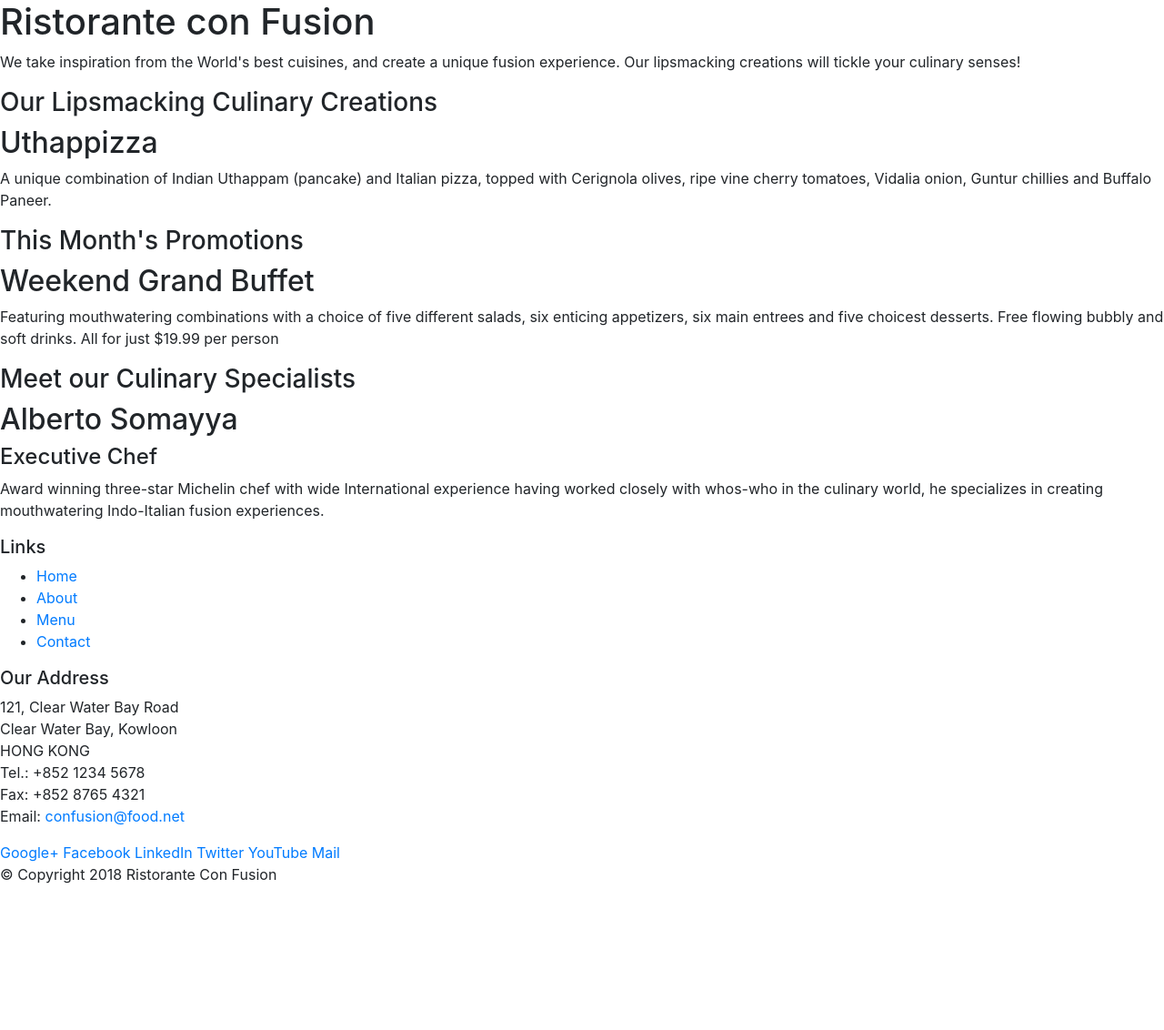
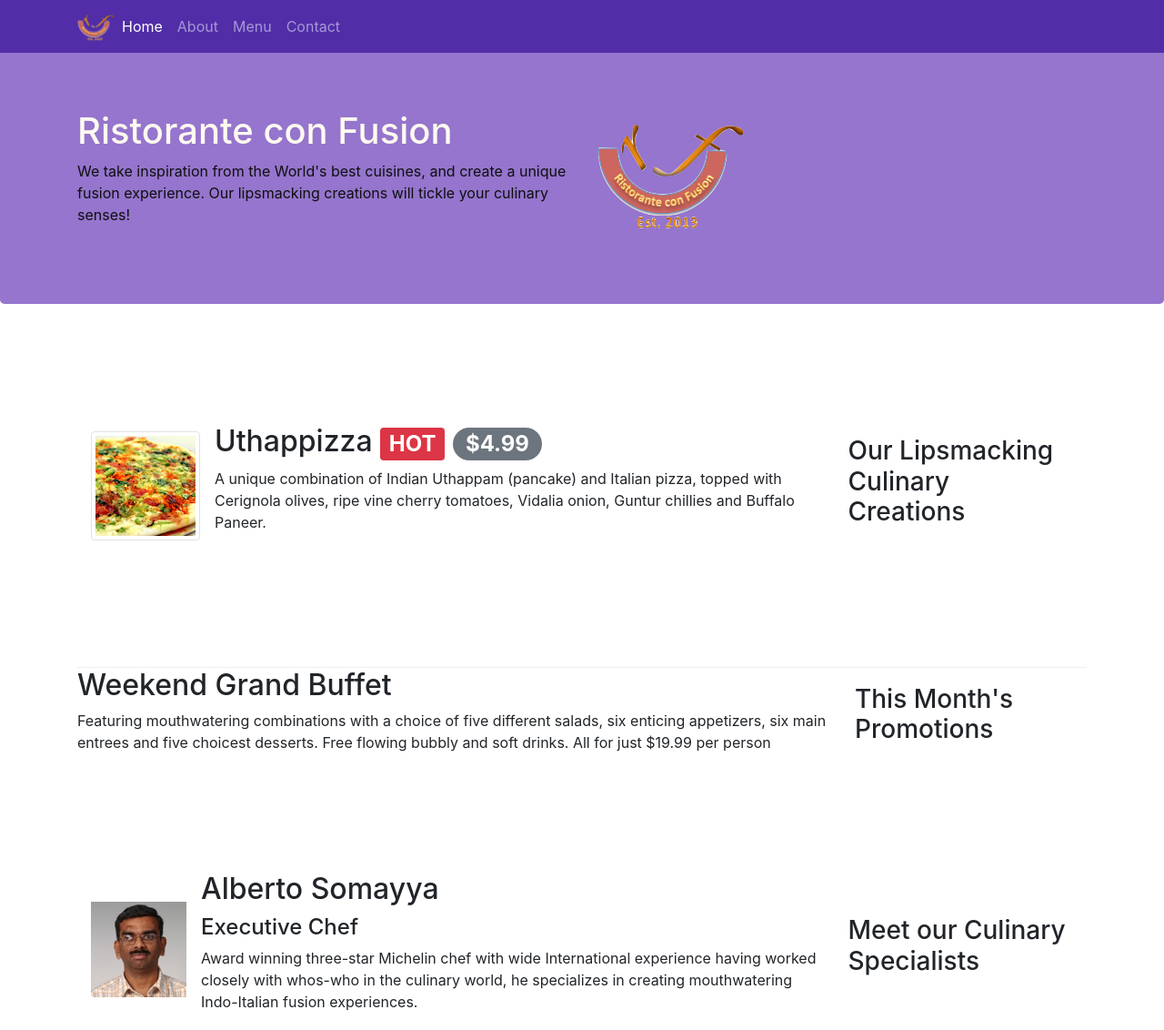
Before and after one commit to hossain-shahrier/Ristornate-con-fusion, a website: page index.html in a window 1280 px wide. Shown: the top 1132 px of the page at 91% size. Before the commit the page ends 989 px from the top, so only its background shows below. Drawn offline with nearby package versions, Linux system fonts and the light colour scheme.

Commit message:
NEW COMMIT

```diff
--- /dev/null
+++ b/css/aboutusStyle.css
@@ -0,0 +1,21 @@
+.jumbotron{
+    padding: 70px 30px 70px 30px;
+    margin: 0px auto;
+    background-color: #9575cd;
+    color: floralwhite;
+}
+.row-header{
+    margin: 0px auto;
+    padding: 0px auto;
+}
+.row-content{
+    margin: 0px auto;
+    padding: 50px 0px 50px 0px;
+    border-bottom: 1px ridge;
+    min-height: 400px;
+}
+.footer{
+    background-color: #D1C4E9;
+    margin:0px auto;
+    padding: 20px 0px 20px 0px;
+}
--- /dev/null
+++ b/css/style.css
@@ -0,0 +1,43 @@
+.row-header{
+    margin: 0px auto;
+    padding: 0px auto;
+}
+.row-content{
+    margin: 0px auto;
+    padding: 50px 0px 50px 0px;
+    border-bottom: 1px ridge;
+    min-height: 400px;
+}
+.footer{
+    background-color: #9575cd;
+    color: floralwhite;
+    margin: 0px auto;
+    padding: 20px 0px 20px 0px;
+}
+.jumbotron{
+    padding: 70px 30px 70px 30px;
+    margin: 0px auto;
+    background-color: #9575cd;
+    color: floralwhite;
+}
+.address{
+    font-size: 80%;
+    margin: 0px;
+    color: #0f0f0f;
+}
+.text-color{
+    color: blanchedalmond;
+}
+.text-another-color{
+    color:#0f0f0f;
+}
+body{
+    padding: 50px 0px 0px 0px;
+    z-index: 0px;
+}
+.navbar-dark{
+    background-color: #512DA8;
+}
+.navbar-nav{
+
+}
--- a/index.html
+++ b/index.html
@@ -9,94 +9,136 @@
 
         <!-- Bootstrap CSS -->
         <link rel="stylesheet" href="node_modules/bootstrap/dist/css/bootstrap.min.css">
+        <link rel="stylesheet" href="node_modules/font-awesome/css/font-awesome.min.css">
+        <link rel="stylesheet" href="node_modules/bootstrap-social/bootstrap-social.css">
+        <link rel="stylesheet" href="css/style.css">
     <title>Ristorante Con Fusion</title>
 </head>
 
 <body>
+    <nav class="navbar navbar-dark navbar-expand-sm fixed-top">
+        <div class="container">
+            <button class="navbar-toggler" type="button" data-toggle="collapse" data-target="#navbar">
+                <span class="navber-toggler-icon"></span>
+            </button>
+            <a class="navbar-brand mr-auto" href="#">
+                <img src="img/logo.png" height="30" width="41">
+            </a>
+            <div class="collapse navbar-collapse" id="navbar">
+            <ul class="navbar-nav mr-auto">
+                <li class="nav-items active">
+                    <a class="nav-link" href="#">  Home</a>
+                </li>
+                <li class="nav-items">
+                    <a class="nav-link" href="./aboutus.html"><span class=""></span> About</a>
+                </li>
+                <li class="nav-items">
+                    <a class="nav-link" href="#"><span class=""></span> Menu</a>
+                </li>
+                <li class="nav-items">
+                    <a class="nav-link" href="./contactus.html"><span class=""></span> Contact</a>
+                </li>
+            </div>
+            </ul>
+        </div>
+    </nav>
 
-    <header>
-        <div>
-            <div>
-                <div>
+    <header class="jumbotron">
+        <div class="container">
+            <div class="row row-hearder">
+                <div class="col-12 col-sm-6">
                     <h1>Ristorante con Fusion</h1>
-                    <p>We take inspiration from the World's best cuisines, and create a unique fusion experience. Our lipsmacking creations will tickle your culinary senses!</p>
+                    <p class="text-another-color">We take inspiration from the World's best cuisines, and create a unique fusion experience. Our lipsmacking creations will tickle your culinary senses!</p>
                 </div>
-                <div>
+                <div class="col-12 col-sm align-self-center">
+                    <img src="img/logo.png" class="img-fluid">
                 </div>
             </div>
         </div>
     </header>
 
-    <div>
-        <div>
-            <div>
+    <div class="container">
+        <div class="row row-content align-items-center">
+            <div class="col-12 col-sm-4 order-sm-last col-md-3">
                 <h3>Our Lipsmacking Culinary Creations</h3>
             </div>
-            <div>
-                <h2>Uthappizza</h2>
-                <p>A unique combination of Indian Uthappam (pancake) and Italian pizza, topped with Cerignola olives, ripe vine cherry tomatoes, Vidalia onion, Guntur chillies and Buffalo Paneer.</p>
+            <div class="col col-sm order-sm-first col-md">
+                <div class="media">
+                    <img class="d-flex mr-3 img-thumbnail align-self-center" src="img/uthappizza.png" alt="uthappizza">
+                    <div class="media-body">
+                        <h2 class="">Uthappizza <span class="badge badge-danger">HOT</span> <span class="badge badge-pill badge-secondary">$4.99</span></h2>
+                         <p>A unique combination of Indian Uthappam (pancake) and Italian pizza, topped with Cerignola olives, ripe vine cherry tomatoes, Vidalia onion, Guntur chillies and Buffalo Paneer.</p>
+                    </div>
+                </div>
+
             </div>
         </div>
 
 
-        <div>
-            <div>
+        <div class="row row- align-items-center">
+            <div class="col-12 col-sm-4 order-sm-last col-md-3">
                 <h3>This Month's Promotions</h3>
             </div>
-            <div>
+            <div class="col col-sm order-sm-first col-md">
                 <h2>Weekend Grand Buffet</h2>
                 <p>Featuring mouthwatering combinations with a choice of five different salads, six enticing appetizers, six main entrees and five choicest desserts. Free flowing bubbly and soft drinks. All for just $19.99 per person </p>
             </div>
         </div>
 
-        <div>
-            <div>
+        <div class="row row-content align-items-center">
+            <div class="col-12 col-sm-4 order-sm-last col-md-3">
                 <h3>Meet our Culinary Specialists</h3>
             </div>
-            <div>
-                <h2>Alberto Somayya</h2>
-                <h4>Executive Chef</h4>
-                <p>Award winning three-star Michelin chef with wide International experience having worked closely with whos-who in the culinary world, he specializes in creating mouthwatering Indo-Italian fusion experiences. </p>
+            <div class="col col-sm order-sm-first col-md">
+                <div class="media">
+                    <img class="d-flex mr-3 img-thumnail align-self-center" src="img/alberto.png" alt="alberto">
+                    <div class="media-body">
+                        <h2 class="mt-0">Alberto Somayya</h2>
+                        <h4>Executive Chef</h4>
+                        <p class="d-none d-sm-block">Award winning three-star Michelin chef with wide International experience having worked closely with whos-who in the culinary world, he specializes in creating mouthwatering Indo-Italian fusion experiences. </p>
+                    </div>
+                </div>
+
             </div>
         </div>
     </div>
 
-    <footer>
-        <div>
-            <div>
-                <div>
+    <footer class="footer">
+        <div class="container">
+            <div class="row">
+                <div class="col-4 offset-1 col-sm-2">
                     <h5>Links</h5>
-                    <ul>
-                        <li><a href="#">Home</a></li>
-                        <li><a href="#">About</a></li>
-                        <li><a href="#">Menu</a></li>
-                        <li><a href="#">Contact</a></li>
+                    <ul class="list-unstyled">
+                        <li><a class="text-another-color" href="#">Home</a></li>
+                        <li><a class="text-another-color" href="./aboutus.html">About</a></li>
+                        <li><a class="text-another-color" href="#">Menu</a></li>
+                        <li><a class="text-another-color" href="./contactus.html">Contact</a></li>
                     </ul>
                 </div>
-                <div>
+                <div class="col-7 col-sm-5 ">
                     <h5>Our Address</h5>
-                    <address>
+                    <address class="address">
 		              121, Clear Water Bay Road<br>
 		              Clear Water Bay, Kowloon<br>
 		              HONG KONG<br>
-		              Tel.: +852 1234 5678<br>
-		              Fax: +852 8765 4321<br>
-		              Email: <a href="mailto:confusion@food.net">confusion@food.net</a>
+		              <i class="fa fa-phone fa-lg"></i> +852 1234 5678<br>
+		              <i class="fa fa-fax fa-lg"></i>   +852 8765 4321<br>
+		              <i class="fa fa-envelope fa-lg"></i>  <a class="text-another-color" href="mailto:confusion@food.net">   confusion@food.net</a>
 		           </address>
                 </div>
-                <div>
-                    <div>
-                        <a href="http://google.com/+">Google+</a>
-                        <a href="http://www.facebook.com/profile.php?id=">Facebook</a>
-                        <a href="http://www.linkedin.com/in/">LinkedIn</a>
-                        <a href="http://twitter.com/">Twitter</a>
-                        <a href="http://youtube.com/">YouTube</a>
-                        <a href="mailto:">Mail</a>
+                <div class="col-12 col-sm-4 align-self-center">
+                    <div class="text-center">
+                        <a class="text-color btn btn-social-icon btn-google" href="http://google.com/+"><i class="fa fa-google-plus fa-lg"></i></a>
+                        <a class="text-color btn btn-social-icon btn-facebook" href="http://www.facebook.com/profile.php?id="><i class="fa fa-facebook fa-lg"></i></a>
+                        <a class="text-color btn btn-social-icon btn-linkedin" href="http://www.linkedin.com/in/"><i class="fa fa-linkedin fa-lg"></i></a>
+                        <a class="text-color btn btn-social-icon btn-twitter" href="http://twitter.com/"><i class="fa fa-twitter fa-lg"></i></a>
+                        <a class="text-color btn btn-social-icon btn-youtube" href="http://youtube.com/"><i class="fa fa-youtube fa-lg"></i></a>
+                        <a class="text-color btn btn-social-icon btn-gmail" href="mailto:"><i class="fa fa-envelope-o fa-lg"></i></a>
                     </div>
                 </div>
            </div>
-           <div>
-                <div>
+           <div class="row justify-content-center">
+                <div class="col-auto text-another-color">
                     <p>© Copyright 2018 Ristorante Con Fusion</p>
                 </div>
            </div>
--- a/package.json
+++ b/package.json
@@ -17,6 +17,8 @@
     "3": "^2.1.0",
     "-": "0.0.1",
     "bootstrap": "^4.5.0",
+    "bootstrap-social": "^5.1.1",
+    "font-awesome": "^4.7.0",
     "jquery": "^3.5.1",
     "popper.js": "^1.12.9"
   }
```
Also changed, not shown: aboutus.html (added, +209 -0 lines), contactus.html (added, +211 -0 lines), img/alberto.png (added), img/buffet.png (added), img/logo.png (added), img/uthappizza.png (added), 3 other files.
